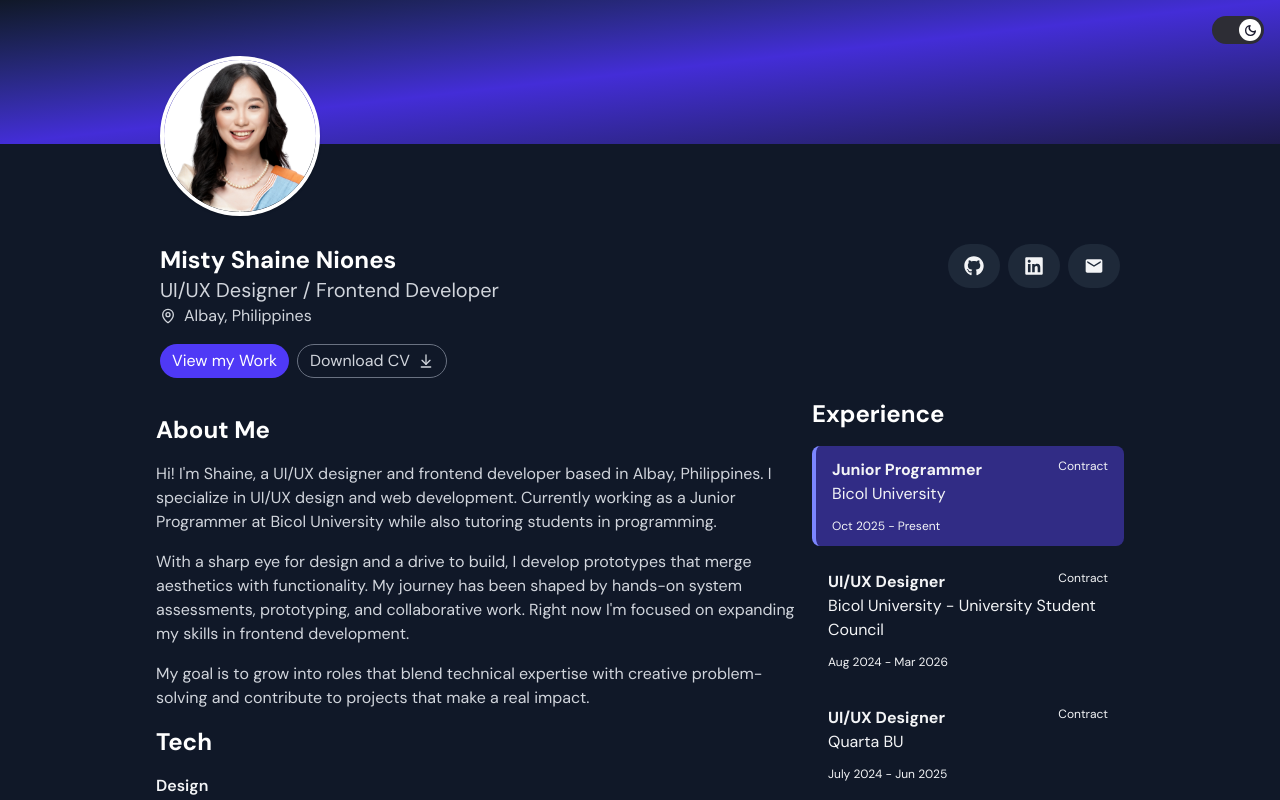
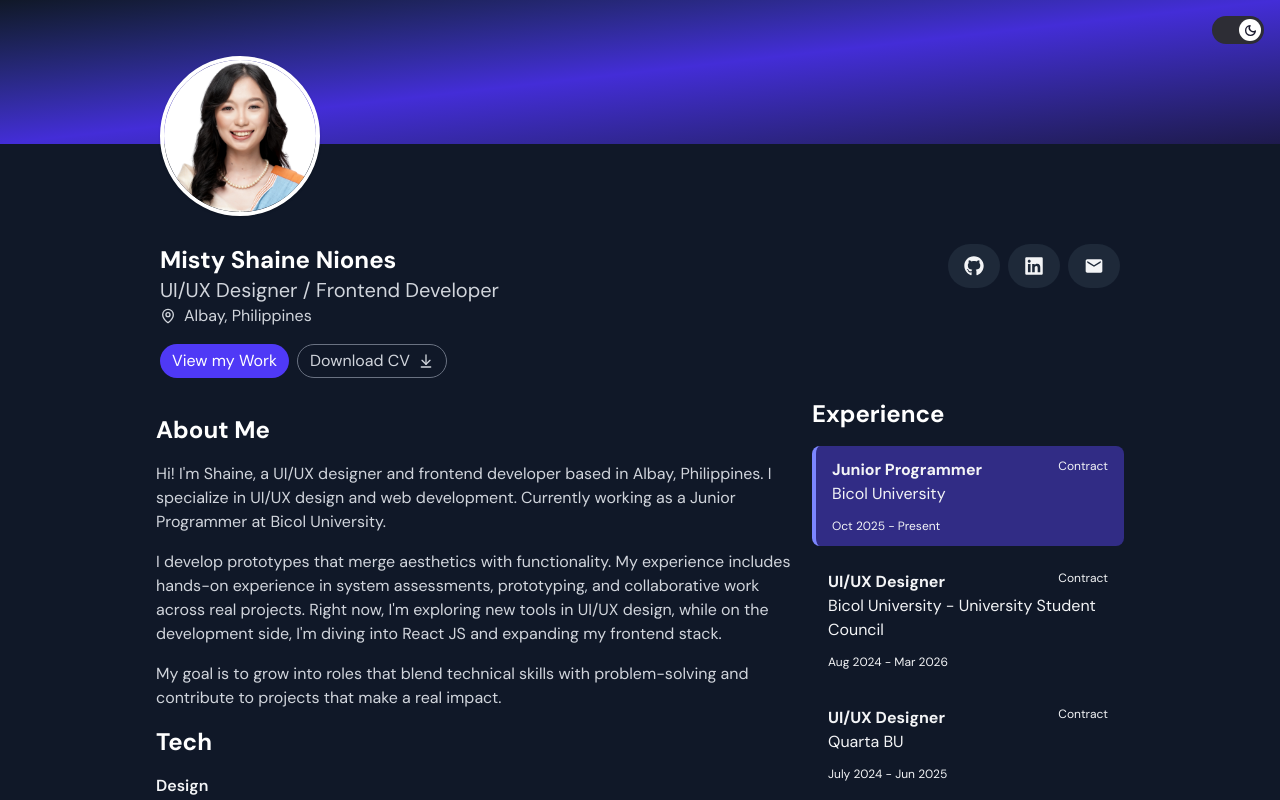
Before and after one commit to msn02/portfolio-web, a React (Vite) app: page / in a window 1280 px wide. Shown: the top 800 px of the page. Built offline with nearby package versions, Linux system fonts and the light colour scheme.

Commit message:
chore: updated About Me

```diff
--- a/src/Components/AboutMe.jsx
+++ b/src/Components/AboutMe.jsx
@@ -3,12 +3,12 @@ export default function AboutMe() {
     <div>
       <h1 className="text-2xl font-bold text-gray-900 dark:text-white">About Me</h1>
       <p className="text-gray-700 dark:text-gray-300 mt-4">
-        Hi! I'm Shaine, a UI/UX designer and frontend developer based in Albay, Philippines. I specialize in UI/UX design and web development. Currently working as a Junior Programmer at Bicol University while also tutoring students in programming.      </p>
+        Hi! I'm Shaine, a UI/UX designer and frontend developer based in Albay, Philippines. I specialize in UI/UX design and web development. Currently working as a Junior Programmer at Bicol University.</p>
       <p className="text-gray-700 dark:text-gray-300 mt-4">
-        With a sharp eye for design and a drive to build, I develop prototypes that merge aesthetics with functionality. My journey has been shaped by hands-on system assessments, prototyping, and collaborative work. Right now I'm focused on expanding my skills in frontend development.
+        I develop prototypes that merge aesthetics with functionality. My experience includes hands-on experience in system assessments, prototyping, and collaborative work across real projects. Right now, I'm exploring new tools in UI/UX design, while on the development side, I'm diving into React JS and expanding my frontend stack.
       </p>
       <p className="text-gray-700 dark:text-gray-300 mt-4">
-        My goal is to grow into roles that blend technical expertise with creative problem-solving and contribute to projects that make a real impact.
+        My goal is to grow into roles that blend technical skills with problem-solving and contribute to projects that make a real impact.
       </p>
     </div>
     );
```
